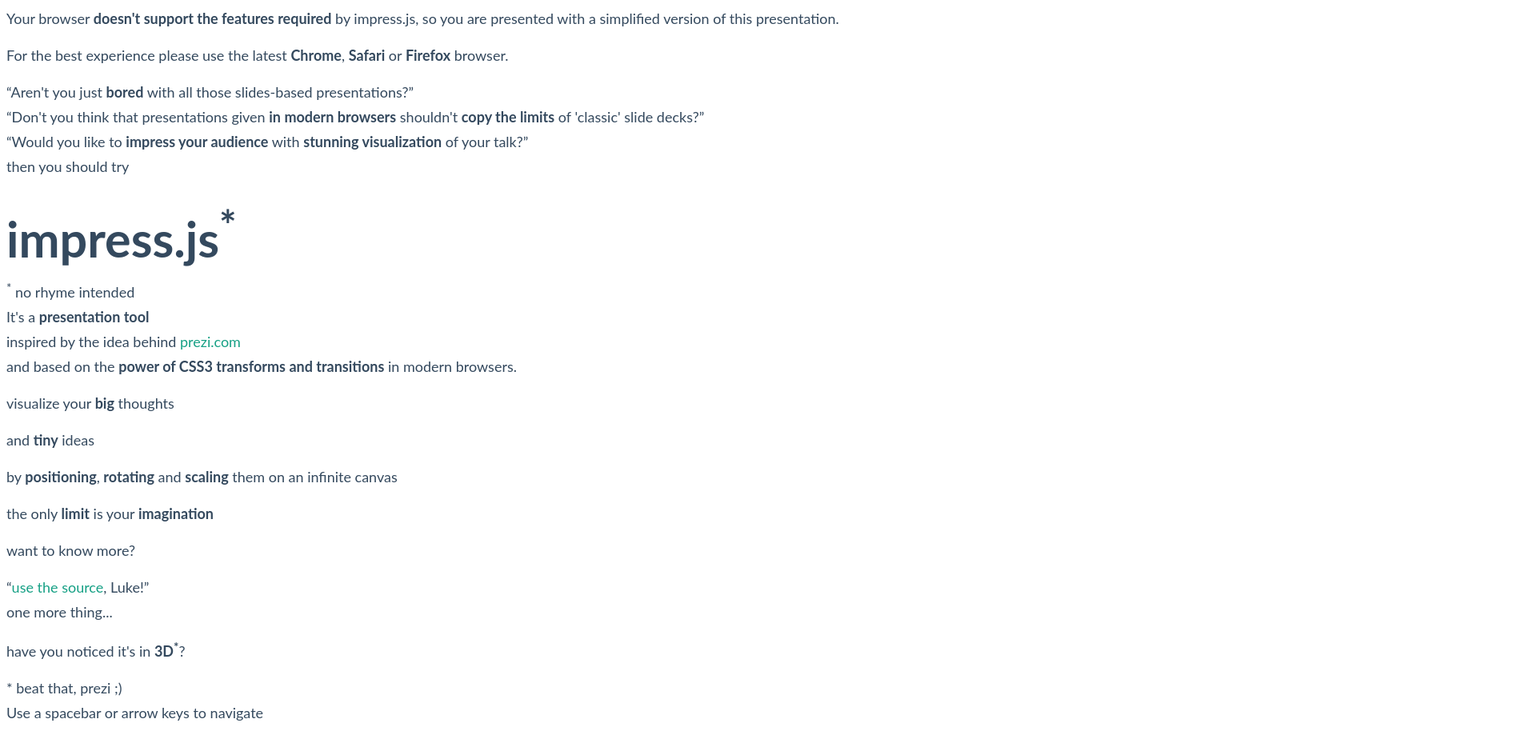
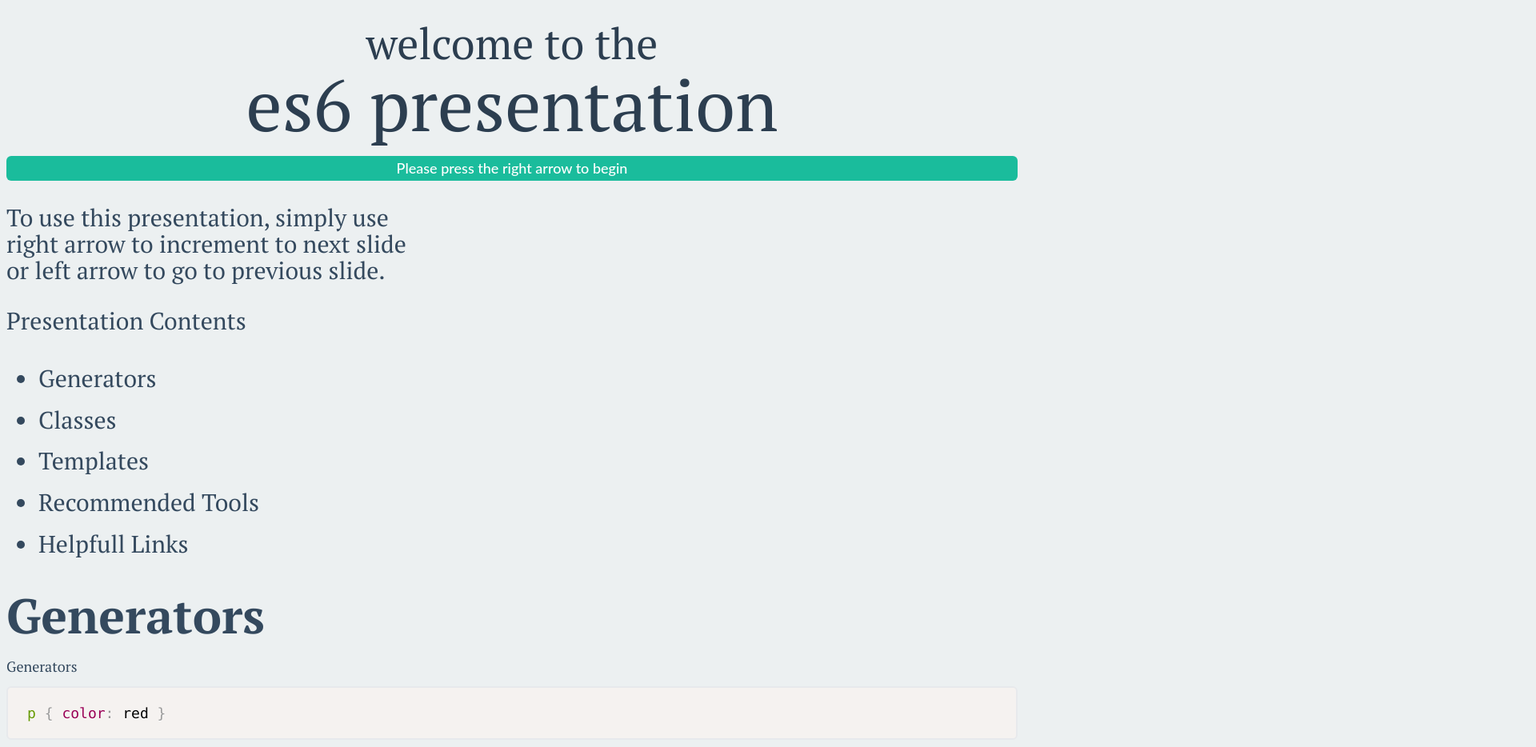
Before and after one commit to dman777/es6-presentation, a website: page app/index.html in a window 1280 px wide. Shown: the top 934 px of the page at 80% size, 1920 px wide, since content can reach past the window. Drawn offline with nearby package versions, Linux system fonts and the light colour scheme; files that its build step writes are made by us from their sources; files whose address does not match are found by name; a web font is replaced by a local one.

Commit message:
--allow-empty-message

```diff
--- a/app/index.html
+++ b/app/index.html
@@ -8,76 +8,65 @@
 		<meta name="description" content="ES6 Presentation" />
 		<meta name="author" content="Darin Hensley" />
 
+		<link href='http://fonts.googleapis.com/css?family=Berkshire+Swash|Sansita+One' rel='stylesheet' type='text/css'>
 		<link href="http://fonts.googleapis.com/css?family=Open+Sans:regular,semibold,italic,italicsemibold|PT+Sans:400,700,400italic,700italic|PT+Serif:400,700,400italic,700italic" rel="stylesheet"/>
 		<!-- bower:css -->
 		<link rel="stylesheet" href="bower_components/prismjs/prism.css" />
-		<link rel="stylesheet" href="bower_components/flat-ui/flat-ui.css" />
-		<link rel="stylesheet" href="bower_components/impress.js/css/impress-demo.css" rel="stylesheet" />
 		<!-- endbower -->
+		<!-- inject:css -->
+		<link rel="stylesheet" href="static/css/flat-ui.css">
+		<link rel="stylesheet" href="static/css/main.css">
+		<!-- endinject -->
 	</head>
 	<body class="impress-not-supported">
-	<div class="fallback-message">
-		<p>Your browser <b>doesn't support the features required</b> by impress.js, so you are presented with a simplified version of this presentation.</p>
-		<p>For the best experience please use the latest <b>Chrome</b>, <b>Safari</b> or <b>Firefox</b> browser.</p>
+	<div id="impress">
+		<div id="title" class="step" data-x="0" data-y="0" data-scale="4">
+			<span>welcome to the </span>
+			<h1>es6 presentation</h1>
+			<div id="pressMe"><p>Please press the right arrow to begin</p></div>
 		</div>
-	<div id="impress">
-		<div id="bored" class="step slide" data-x="-1000" data-y="-1500">
-			<q>Aren't you just <b>bored</b> with all those slides-based presentations?</q>
+		<div id="howTo" class="step" data-x="-1950" data-y="-100" data-rotate="90" data-scale="5">
+			<h1>To use this presentation, simply use <br>right arrow to increment to next slide<br> or left arrow to go to previous slide.</h1>
 		</div>
-		<div class="step slide" data-x="0" data-y="-1500">
-			<q>Don't you think that presentations given <strong>in modern browsers</strong> shouldn't <strong>copy the limits</strong> of 'classic' slide decks?</q>
+		<div id="tableOfContents" class="step" data-x="-1250" data-y="-1500" data-z="-5000" data-rotate="1620" data-scale="5">
+			<h1>Presentation Contents</h1>
+			<ul>
+				<li>Generators</li>
+				<li>Classes</li>
+				<li>Templates</li>
+				<li>Recommended Tools</li>
+				<li>Helpfull Links</li>
+
 		</div>
-		<div class="step slide" data-x="1000" data-y="-1500">
-			<q>Would you like to <strong>impress your audience</strong> with <strong>stunning visualization</strong> of your talk?</q>
+		<div id="generatorTitle" class="step" data-x="4000" data-y="0" data-rotate-x="500" data-z="0">
+			<h1>Generators</h1>
 		</div>
-		<div id="title" class="step" data-x="0" data-y="0" data-scale="4">
-			<span class="try">then you should try</span>
-			<h1>impress.js<sup>*</sup></h1>
-			<span class="footnote"><sup>*</sup> no rhyme intended</span>
+		<div class="step" data-x="8000" data-y="0" data-rotate="10" data-z="0">
+			<div class="slideTitle">Generators</div>
+			<div>
+				<pre><code class="language-css twilight">p { color: red }</code></pre>
 			</div>
-		<div id="its" class="step" data-x="850" data-y="3000" data-rotate="90" data-scale="5">
-			 <p>It's a <strong>presentation tool</strong> <br/>
-			 inspired by the idea behind <a href="http://prezi.com">prezi.com</a> <br/>
-			 and based on the <strong>power of CSS3 transforms and transitions</strong> in modern browsers.</p>
+
+
+
+
+
+
+
+
+
+
 	</div>
-		 <div id="big" class="step" data-x="3500" data-y="2100" data-rotate="180" data-scale="6">
-			 <p>visualize your <b>big</b> <span class="thoughts">thoughts</span></p>
-		 </div>
-		 <div id="tiny" class="step" data-x="2825" data-y="2325" data-z="-3000" data-rotate="300" data-scale="1">
-			 <p>and <b>tiny</b> ideas</p>
-		 </div>
-		 <div id="ing" class="step" data-x="3500" data-y="-850" data-rotate="270" data-scale="6">
-			 <p>by <b class="positioning">positioning</b>, <b class="rotating">rotating</b> and <b class="scaling">scaling</b> them on an infinite canvas</p>
-		 </div>
-		 <div id="imagination" class="step" data-x="6700" data-y="-300" data-scale="6">
-			 <p>the only <b>limit</b> is your <b class="imagination">imagination</b></p>
-		 </div>
-		 <div id="source" class="step" data-x="6300" data-y="2000" data-rotate="20" data-scale="4">
-			 <p>want to know more?</p>
-			 <q><a href="http://github.com/bartaz/impress.js">use the source</a>, Luke!</q>
-		 </div>
-		 <div id="one-more-thing" class="step" data-x="6000" data-y="4000" data-scale="2">
-			 <p>one more thing...</p>
-		 </div>
-		 <div id="its-in-3d" class="step" data-x="6200" data-y="4300" data-z="-100" data-rotate-x="-40" data-rotate-y="10" data-scale="2">
-			 <p><span class="have">have</span> <span class="you">you</span> <span class="noticed">noticed</span> <span class="its">it's</span> <span class="in">in</span> <b>3D<sup>*</sup></b>?</p>
-			 <span class="footnote">* beat that, prezi ;)</span>
-		 </div>
-		 <div id="overview" class="step" data-x="3000" data-y="1500" data-scale="10">
-		 </div>
-	 </div>
-	 <div class="hint">
-		 <p>Use a spacebar or arrow keys to navigate</p>
-	 </div>
+	    <!-- bower:js -->
+	    <script src="bower_components/prismjs/prism.js"></script>
+		<script src="bower_components/impress.js/js/impress.js"></script>
+	    <!-- endbower -->
 	<script>
     if ("ontouchstart" in document.documentElement) {
 		document.querySelector(".hint").innerHTML = "<p>Tap on the left or right to navigate</p>";
 	}
     </script>
-	    <!-- bower:js -->
-	    <script src="bower_components/prismjs/prism.js"></script>
-		<script src="bower_components/impress.js/js/impress.js"></script>
-	    <!-- endbower -->
+
 	<script>impress().init();</script>
 	</body>
 </html>
```
Lines whose indentation alone changed are shown as unchanged.
